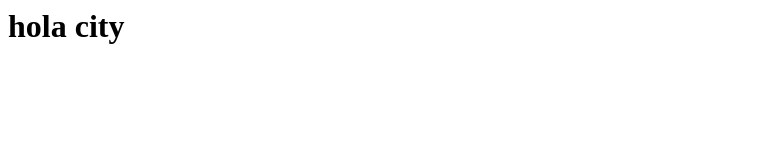
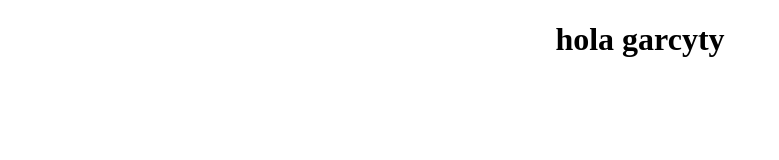
Before and after one commit to Garcia-Joyas/Garcia-Joyas.github.io, a plain HTML site: page index.html in a window 1280 px wide. Shown: the whole page, without its empty margins (0-779 px from the left). Drawn offline with Linux system fonts and the light colour scheme.

Commit message:
Add files via upload

```diff
--- a/index.html
+++ b/index.html
@@ -1 +1,12 @@
-<h1>hola city</h1>
+<!DOCTYPE html>
+<html lang="en">
+<head>
+    <link rel="stylesheet" href="main.css">
+    <meta charset="UTF-8">
+    <meta http-equiv="X-UA-Compatible" content="IE=edge">
+    <meta name="viewport" content="width=device-width, initial-scale=1.0">
+</head>
+<body>
+    <h1>hola garcyty</h1>
+</body>
+</html>
--- /dev/null
+++ b/main.css
@@ -0,0 +1,3 @@
+h1{
+    text-align: center;
+}
```
